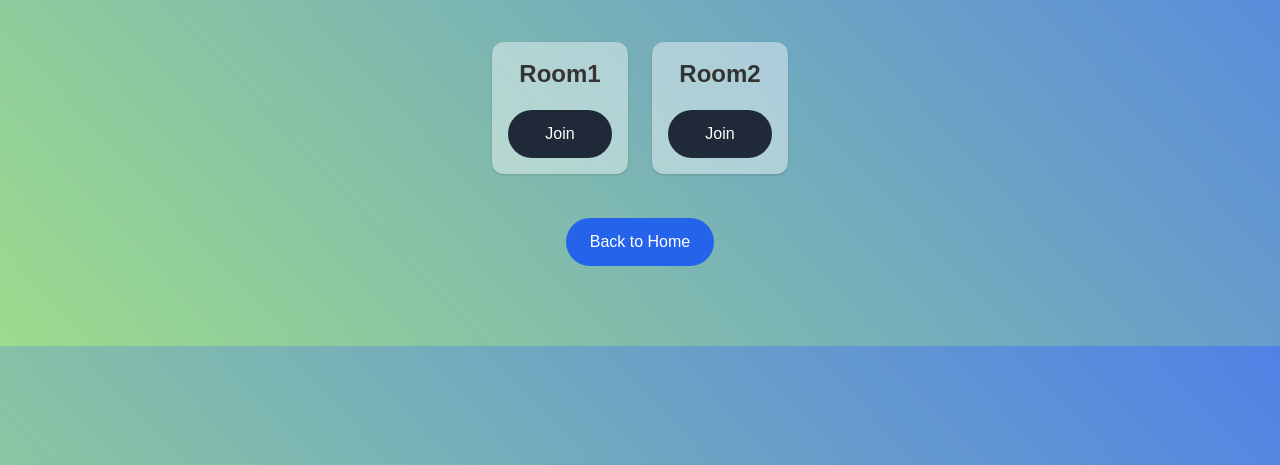
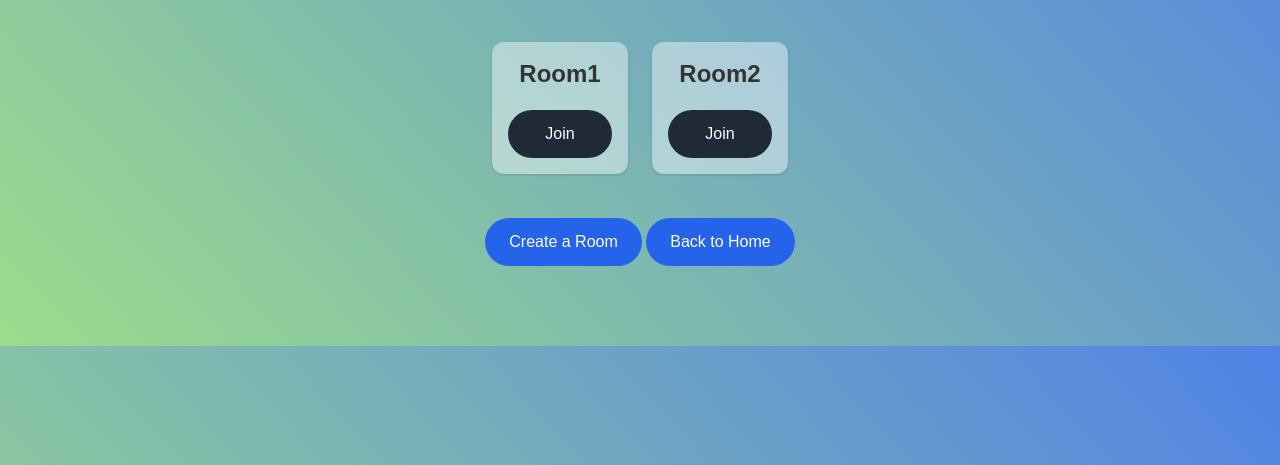
Before and after one commit to AdityaSingh21074/Chat-application-using-Django, a Django app: page /rooms/ in a window 1280 px wide. Shown: the part 238-703 px from the top of the page. Run offline with Django 5.2, Linux system fonts and the light colour scheme; a user stored in the database is signed in; data comes from the database, SQL or seed files in the repository.

Commit message:
making user created rooms

```diff
--- a/core/urls.py
+++ b/core/urls.py
@@ -8,4 +8,5 @@ urlpatterns = [
     path('signup/', views.signup, name='signup'),
     path('login/', auth_views.LoginView.as_view(template_name='core/login.html'), name='login'),
     path('logout/', views.logout_view, name='logout_view'),
+    path('rooms/create_room/', views.create_room, name='create_room'),
 ]
--- a/core/views.py
+++ b/core/views.py
@@ -24,3 +24,7 @@ def signup(request):
 def logout_view(request):
     logout(request)
     return redirect('frontpage')
+
+def create_room(request):
+
+    return render(request, 'core/create_room.html')
--- a/room/routing.py
+++ b/room/routing.py
@@ -3,5 +3,5 @@ from django.urls import path
 from . import consumers
 
 websocket_urlpatterns = [
-    path('ws/<str:room_name>/', consumers.ChatConsumer.as_asgi()),
+    path(r'ws/(?P<room_name>\w+)/$', consumers.ChatConsumer.as_asgi()),
 ]
--- a/room/templates/room/rooms.html
+++ b/room/templates/room/rooms.html
@@ -17,6 +17,7 @@
             </div>
         {% endfor %}
     </div>
+    <a href="{% url 'create_room' %}" class="mt-8 px-6 py-3 text-white bg-blue-600 rounded-full inline-block hover:bg-green-900">Create a Room</a>
 
     <a href="{% url 'frontpage' %}" class="mt-8 px-6 py-3 text-white bg-blue-600 rounded-full inline-block hover:bg-blue-900">Back to Home</a>
 </div>
--- a/room/urls.py
+++ b/room/urls.py
@@ -5,4 +5,6 @@ from . import views
 urlpatterns = [
     path('', views.rooms, name='rooms'),
     path('<slug:slug>/', views.room, name='room'),
+    path('create_room/', views.create_room, name='create_room'),
+    path('room/<slug:slug>/', views.room_with_messages, name='room_with_messages'),
 ]
--- a/room/views.py
+++ b/room/views.py
@@ -1,7 +1,11 @@
 from django.contrib.auth.decorators import login_required
-from django.shortcuts import render
+from django.shortcuts import render, redirect, get_object_or_404
+from django.contrib import messages
+from .models import Room, Message
+from .forms import MessageForm
 
 from .models import Room, Message
+from .forms import CreateRoomForm
 
 @login_required
 def rooms(request):
@@ -11,7 +15,43 @@ def rooms(request):
 
 @login_required
 def room(request, slug):
-    room = Room.objects.get(slug=slug)
+    room = get_object_or_404(Room, slug=slug)
     messages = Message.objects.filter(room=room)[0:25]
 
     return render(request, 'room/room.html', {'room': room, 'messages': messages})
+
+@login_required
+def room_with_messages(request, slug):
+    room = get_object_or_404(Room, slug=slug)
+    messages = Message.objects.filter(room=room).order_by('date_added')
+
+    if request.method == 'POST':
+        form = MessageForm(request.POST)
+        if form.is_valid():
+            message = form.save(commit=False)
+            message.user = request.user
+            message.room = room
+            message.save()
+    else:
+        form = MessageForm()
+
+    return render(request, 'room_with_messages.html', {'room': room, 'messages': messages, 'form': form})
+
+@login_required
+def create_room(request):
+    if request.method == 'POST':
+        form = CreateRoomForm(request.POST)
+        if form.is_valid():
+            room = form.save(commit=False)
+            room.created_by = request.user
+            room.save()
+            messages.success(request, 'Room created successfully.')
+            return redirect('rooms')
+    else:
+        form = CreateRoomForm()
+
+    return render(request, 'room/create_room.html', {'form': form})
+
+def create_room(request):
+
+    return render(request, 'room/create_room.html')
```
Also changed, not shown: core/forms.py (+7 -0 lines), room/forms.py (added, +23 -0 lines), room/templates/room/create_room.html (added, +17 -0 lines), sampleproject/asgi.py (+7 -1 lines), room/templates/room/room.html (line endings or trailing spaces).
